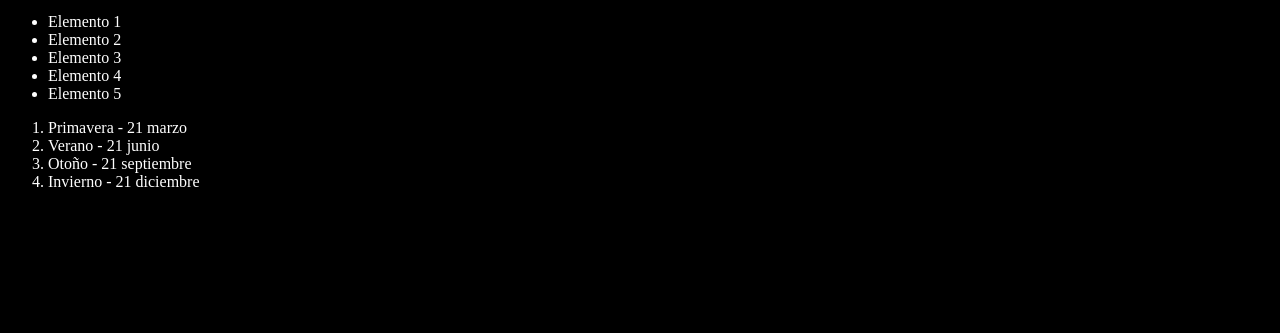
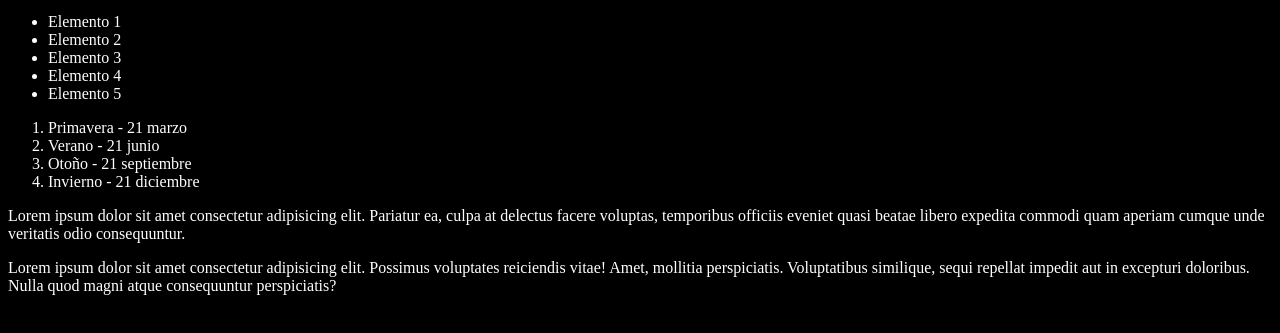
Before and after one commit to JavierGomezMX/youtube-git, a plain HTML site: page index.html in a window 1280 px wide. Shown: the part 101-434 px from the top of the page. Drawn offline with Linux system fonts and the light colour scheme.

Commit message:
Agregando 2 parrafos

```diff
--- a/index.html
+++ b/index.html
@@ -27,7 +27,8 @@
         <li>Otoño - 21 septiembre</li>
         <li>Invierno - 21 diciembre</li>
     </ol>
-
+    <p>Lorem ipsum dolor sit amet consectetur adipisicing elit. Pariatur ea, culpa at delectus facere voluptas, temporibus officiis eveniet quasi beatae libero expedita commodi quam aperiam cumque unde veritatis odio consequuntur.</p>
+    <p>Lorem ipsum dolor sit amet consectetur adipisicing elit. Possimus voluptates reiciendis vitae! Amet, mollitia perspiciatis. Voluptatibus similique, sequi repellat impedit aut in excepturi doloribus. Nulla quod magni atque consequuntur perspiciatis?</p>
    </body>
 <script src="index.js"></script>
 </html>
```
